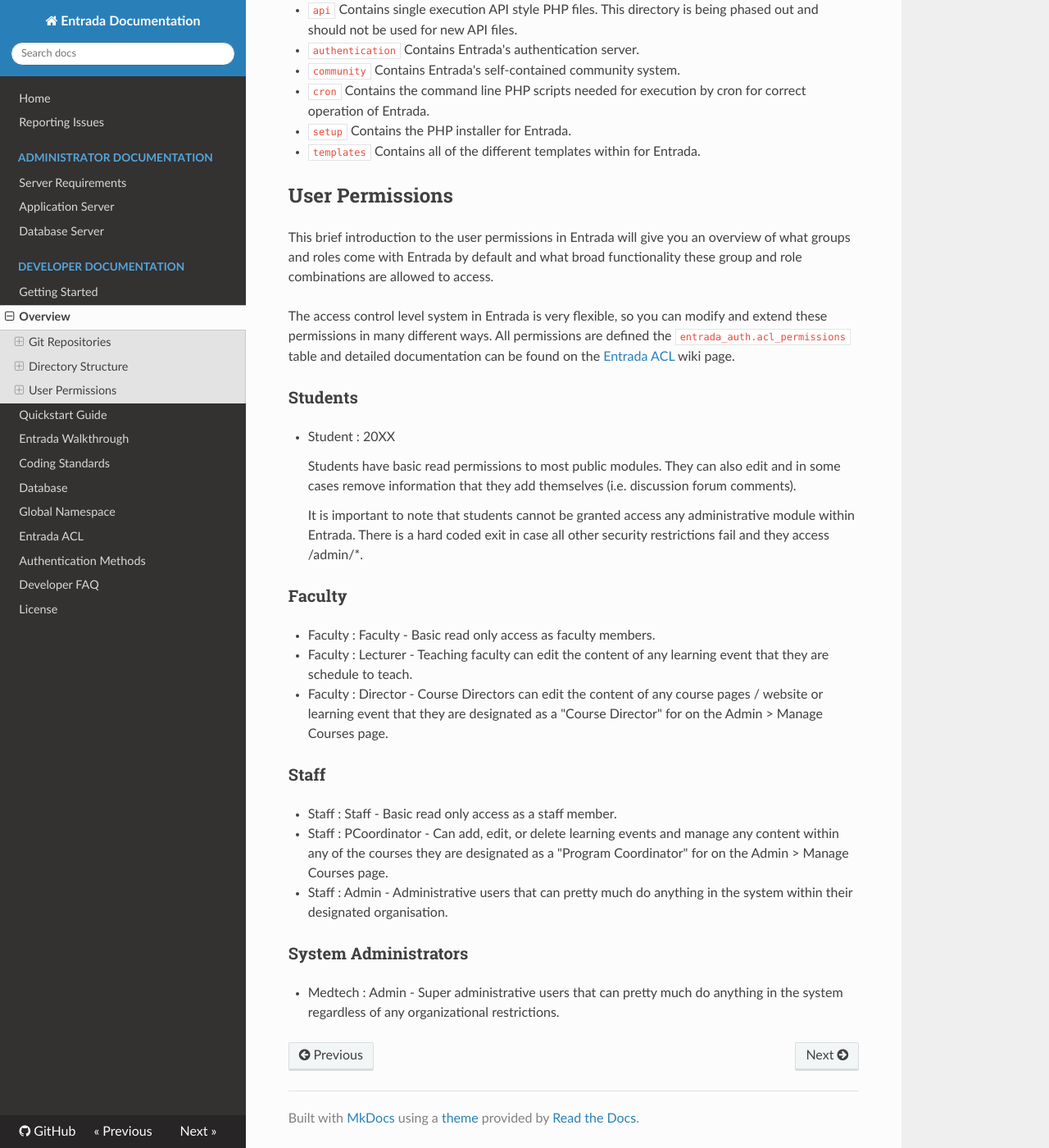
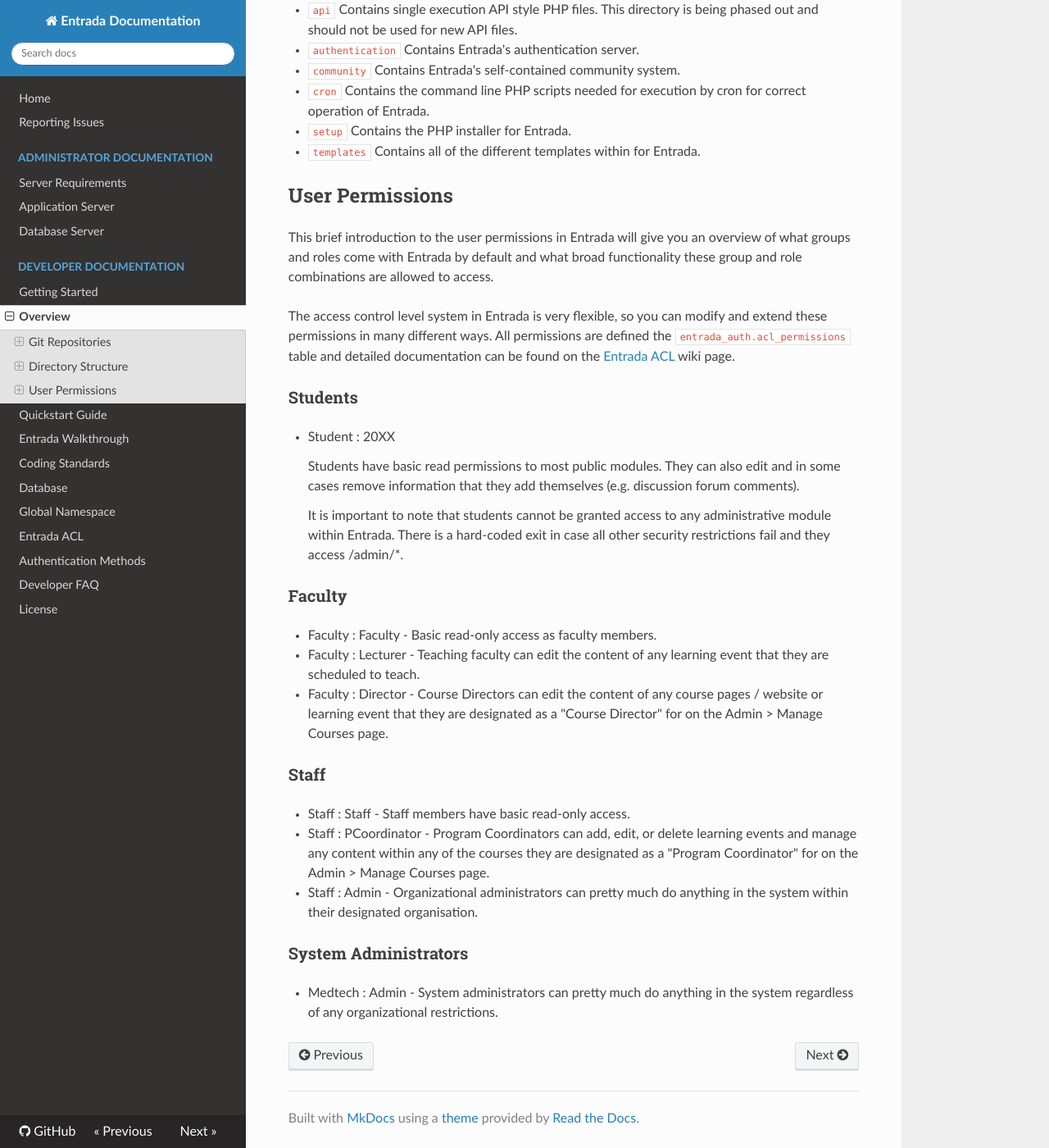
Before and after one commit to pyarmak/entrada-1x-docs, an MkDocs documentation site: the page built from docs/developer/overview.md, in a window 1280 px wide and 1400 px high, scrolled down 2968 px. Shown: the whole window at 82% size. Built offline with MkDocs 1.6.1, drawn with Linux system fonts in a browser that asks for light colours; nearby versions of some CDN libraries; old or Windows-style settings are respelled for this version of MkDocs; some of the changed text lies outside the part shown.

Commit message:
Proofreading edits

```diff
--- a/docs/developer/overview.md
+++ b/docs/developer/overview.md
@@ -100,22 +100,22 @@ The access control level system in Entrada is very flexible, so you can modify a
 
   * Student : 20XX
 
-    Students have basic read permissions to most public modules. They can also edit and in some cases remove information that they add themselves (i.e. discussion forum comments).
+    Students have basic read permissions to most public modules. They can also edit and in some cases remove information that they add themselves (e.g. discussion forum comments).
 
-    It is important to note that students cannot be granted access any administrative module within Entrada. There is a hard coded exit in case  all other security restrictions fail and they access /admin/*.
+    It is important to note that students cannot be granted access to any administrative module within Entrada. There is a hard-coded exit in case  all other security restrictions fail and they access /admin/*.
 
 ### Faculty
 
-  * Faculty : Faculty - Basic read only access as faculty members.
-  * Faculty : Lecturer - Teaching faculty can edit the content of any learning event that they are schedule to teach.
+  * Faculty : Faculty - Basic read-only access as faculty members.
+  * Faculty : Lecturer - Teaching faculty can edit the content of any learning event that they are scheduled to teach.
   * Faculty : Director - Course Directors can edit the content of any course pages / website or learning event that they are designated as a "Course Director" for on the Admin > Manage Courses page.
 
 ### Staff
 
-  * Staff : Staff - Basic read only access as a staff member.
-  * Staff : PCoordinator - Can add, edit, or delete learning events and manage any content within any of the courses they are designated as a "Program Coordinator" for on the Admin > Manage Courses page.
-  * Staff : Admin - Administrative users that can pretty much do anything in the system within their designated organisation.
+  * Staff : Staff - Staff members have basic read-only access.
+  * Staff : PCoordinator - Program Coordinators can add, edit, or delete learning events and manage any content within any of the courses they are designated as a "Program Coordinator" for on the Admin > Manage Courses page.
+  * Staff : Admin - Organizational administrators can pretty much do anything in the system within their designated organisation.
 
 ### System Administrators
 
-  * Medtech : Admin - Super administrative users that can pretty much do anything in the system regardless of any organizational restrictions.
+  * Medtech : Admin - System administrators can pretty much do anything in the system regardless of any organizational restrictions.
```
Also changed, not shown: other parts of docs/developer/overview.md (+1 -1 lines).
